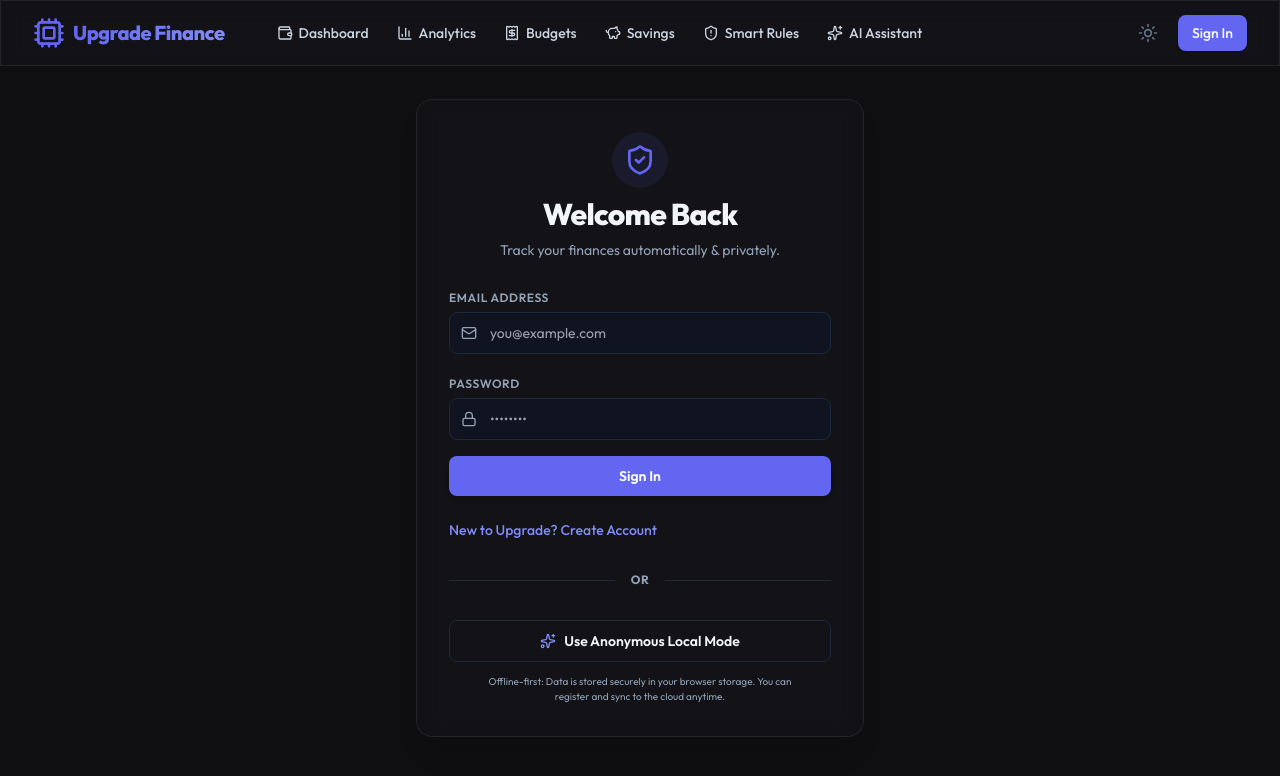
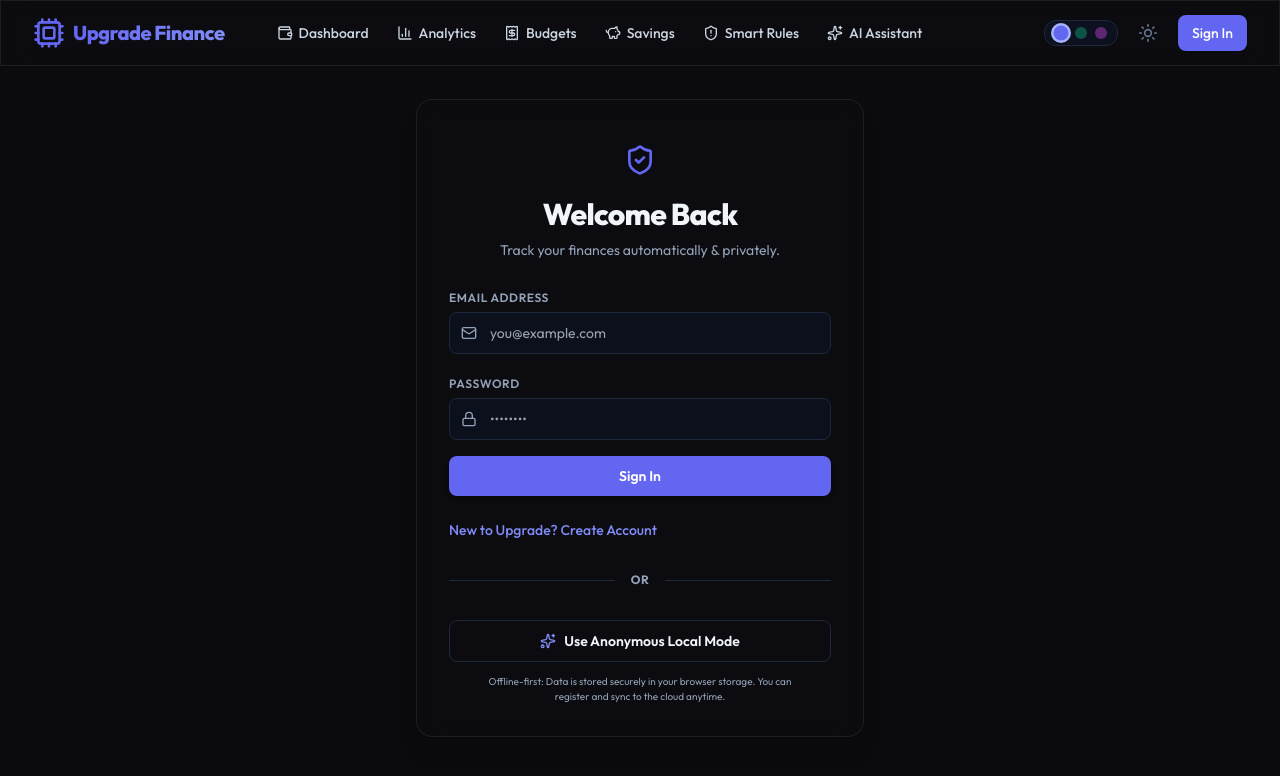
Before and after one commit to varun-program/upgrade-finance, a React (Vite) app in the folder web/: page /login in a window 1280 px wide. Both pictures are taken after a click on the button 1147 px from the left and 33 px from the top of the page. Shown: the top 776 px of the page. Built offline with nearby package versions, Linux system fonts and the light colour scheme; no server answers.

Commit message:
Implement dynamic Glassmorphism Theme Selector supporting Obsidian, Emerald, and Indigo Cyberpunk accents

```diff
--- a/web/src/App.jsx
+++ b/web/src/App.jsx
@@ -12,6 +12,7 @@ import Navbar from './components/Navbar';
 function App() {
   const [isAuthenticated, setIsAuthenticated] = useState(!!localStorage.getItem('auth_token'));
   const [darkMode, setDarkMode] = useState(localStorage.getItem('theme') === 'dark');
+  const [themePreset, setThemePreset] = useState(localStorage.getItem('theme_preset') || 'obsidian');
 
   useEffect(() => {
     const root = window.document.documentElement;
@@ -22,7 +23,12 @@ function App() {
       root.classList.remove('dark');
       localStorage.setItem('theme', 'light');
     }
-  }, [darkMode]);
+
+    // Apply active theme class
+    root.classList.remove('theme-obsidian', 'theme-emerald', 'theme-cyberpunk');
+    root.classList.add(`theme-${themePreset}`);
+    localStorage.setItem('theme_preset', themePreset);
+  }, [darkMode, themePreset]);
 
   const handleLogout = () => {
     localStorage.removeItem('auth_token');
@@ -39,6 +45,8 @@ function App() {
           onLogout={handleLogout}
           darkMode={darkMode}
           setDarkMode={setDarkMode}
+          themePreset={themePreset}
+          setThemePreset={setThemePreset}
         />
         <main className="max-w-7xl mx-auto px-4 sm:px-6 lg:px-8 py-8">
           <Routes>
--- a/web/src/components/Navbar.jsx
+++ b/web/src/components/Navbar.jsx
@@ -3,7 +3,7 @@ import { Link, useLocation } from 'react-router-dom';
 import { Sun, Moon, RefreshCw, LogOut, Wallet, BarChart3, Receipt, PiggyBank, ShieldAlert, Cpu, Sparkles } from 'lucide-react';
 import { syncWithServer, isLocalMode } from '../utils/api';
 
-export default function Navbar({ isAuthenticated, onLogout, darkMode, setDarkMode }) {
+export default function Navbar({ isAuthenticated, onLogout, darkMode, setDarkMode, themePreset, setThemePreset }) {
   const location = useLocation();
   const [syncing, setSyncing] = useState(false);
   const [syncStatus, setSyncStatus] = useState('');
@@ -82,6 +82,32 @@ export default function Navbar({ isAuthenticated, onLogout, darkMode, setDarkMod
               </button>
             )}
 
+            {darkMode && (
+              <div className="flex items-center space-x-2 px-2.5 py-1.5 rounded-xl bg-slate-100 dark:bg-slate-900/60 border border-slate-200 dark:border-slate-800 transition-all duration-300">
+                <button
+                  onClick={() => setThemePreset('obsidian')}
+                  className={`h-3 w-3 rounded-full bg-indigo-500 transition-all duration-300 ${
+                    themePreset === 'obsidian' ? 'ring-2 ring-indigo-300 scale-125' : 'opacity-40 hover:opacity-100'
+                  }`}
+                  title="Obsidian Theme"
+                />
+                <button
+                  onClick={() => setThemePreset('emerald')}
+                  className={`h-3 w-3 rounded-full bg-emerald-500 transition-all duration-300 ${
+                    themePreset === 'emerald' ? 'ring-2 ring-emerald-300 scale-125' : 'opacity-40 hover:opacity-100'
+                  }`}
+                  title="Emerald Theme"
+                />
+                <button
+                  onClick={() => setThemePreset('cyberpunk')}
+                  className={`h-3 w-3 rounded-full bg-fuchsia-500 transition-all duration-300 ${
+                    themePreset === 'cyberpunk' ? 'ring-2 ring-fuchsia-300 scale-125' : 'opacity-40 hover:opacity-100'
+                  }`}
+                  title="Cyberpunk Theme"
+                />
+              </div>
+            )}
+
             <button
               onClick={() => setDarkMode(!darkMode)}
               className="p-2 rounded-lg text-slate-500 hover:text-slate-800 dark:hover:text-slate-200 transition-colors"
--- a/web/src/index.css
+++ b/web/src/index.css
@@ -3,27 +3,73 @@
 @tailwind utilities;
 
 @layer base {
+  :root {
+    --theme-bg: #f5f5f7;
+    --theme-text: #1e293b;
+    --theme-primary: #6366f1;
+    --theme-primary-hover: #4f46e5;
+    --theme-glass-bg: rgba(255, 255, 255, 0.7);
+    --theme-glass-border: rgba(99, 102, 241, 0.12);
+    --theme-accent: #6366f1;
+  }
+
+  /* Default Dark / Obsidian Theme */
+  .dark, .dark.theme-obsidian {
+    --theme-bg: #0b0b0e;
+    --theme-text: #f8fafc;
+    --theme-primary: #6366f1;
+    --theme-primary-hover: #4f46e5;
+    --theme-glass-bg: rgba(13, 13, 17, 0.6);
+    --theme-glass-border: rgba(255, 255, 255, 0.08);
+    --theme-accent: #6366f1;
+  }
+
+  /* Emerald Glass Theme */
+  .dark.theme-emerald {
+    --theme-bg: #040d0a;
+    --theme-text: #e6fcf5;
+    --theme-primary: #10b981;
+    --theme-primary-hover: #059669;
+    --theme-glass-bg: rgba(6, 20, 16, 0.6);
+    --theme-glass-border: rgba(16, 185, 129, 0.15);
+    --theme-accent: #10b981;
+  }
+
+  /* Indigo Cyberpunk Theme */
+  .dark.theme-cyberpunk {
+    --theme-bg: #07030e;
+    --theme-text: #fdfafd;
+    --theme-primary: #d946ef;
+    --theme-primary-hover: #c084fc;
+    --theme-glass-bg: rgba(15, 7, 26, 0.6);
+    --theme-glass-border: rgba(217, 70, 239, 0.18);
+    --theme-accent: #d946ef;
+  }
+
   body {
-    @apply bg-background-light text-slate-800 transition-colors duration-300 font-sans antialiased;
-  }
-  body.dark {
-    @apply bg-background-dark text-slate-100;
+    background-color: var(--theme-bg);
+    color: var(--theme-text);
+    transition: background-color 0.3s, color 0.3s;
+    font-family: 'Outfit', 'Inter', sans-serif;
+    @apply antialiased;
   }
 }
 
-/* Glassmorphism utility */
+/* Glassmorphism utility using CSS variables */
 .glass {
-  background: rgba(255, 255, 255, 0.7);
+  background: var(--theme-glass-bg);
   backdrop-filter: blur(12px) saturate(180%);
   -webkit-backdrop-filter: blur(12px) saturate(180%);
-  border: 1px solid rgba(255, 255, 255, 0.25);
+  border: 1px solid var(--theme-glass-border);
 }
 
-.dark .glass {
-  background: rgba(20, 20, 25, 0.6);
-  backdrop-filter: blur(12px) saturate(180%);
-  -webkit-backdrop-filter: blur(12px) saturate(180%);
-  border: 1px solid rgba(255, 255, 255, 0.08);
+/* Custom glow effects for each theme */
+.theme-cyberpunk .glass {
+  box-shadow: 0 4px 30px rgba(217, 70, 239, 0.03);
+}
+
+.theme-emerald .glass {
+  box-shadow: 0 4px 30px rgba(16, 185, 129, 0.03);
 }
 
 /* Hide scrollbar for Chrome, Safari and Opera */
--- a/web/tailwind.config.js
+++ b/web/tailwind.config.js
@@ -9,16 +9,16 @@ export default {
     extend: {
       colors: {
         background: {
-          light: '#f5f5f7',
-          dark: '#0f0f12',
+          light: 'var(--theme-bg)',
+          dark: 'var(--theme-bg)',
         },
         card: {
-          light: 'rgba(255, 255, 255, 0.7)',
-          dark: 'rgba(20, 20, 25, 0.6)',
+          light: 'var(--theme-glass-bg)',
+          dark: 'var(--theme-glass-bg)',
         },
         primary: {
-          DEFAULT: '#6366f1',
-          hover: '#4f46e5',
+          DEFAULT: 'var(--theme-primary)',
+          hover: 'var(--theme-primary-hover)',
         },
         accent: {
           green: '#10b981',
```
